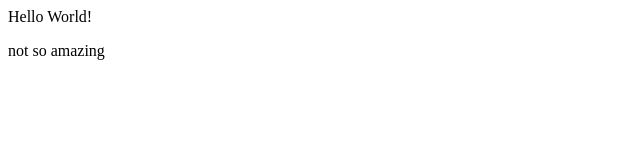
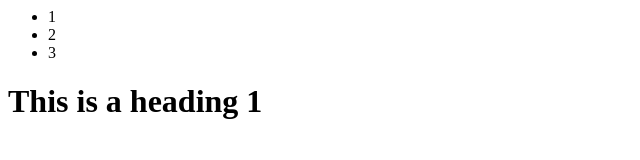
Before and after one commit to Nashit98/demo-repo, a plain HTML site: page index.html in a window 1280 px wide. Shown: the whole page, without its empty margins (0-640 px from the left). Drawn offline with Linux system fonts and the light colour scheme.

Commit message:
added html

```diff
--- a/index.html
+++ b/index.html
@@ -1,2 +1,15 @@
-<div>Hello World!</div>
-<p>not so amazing</p>
+<html lang="en">
+<head>
+    <meta charset="UTF-8">
+    <meta name="viewport" content="width=device-width, initial-scale=1.0">
+    <title>Testing Git</title>
+</head>
+<body>
+    <main>
+        <nav><ul><li>1</li>
+        <li>2</li>
+        <li>3</li></ul></nav>
+        <h1>This is a heading 1</h1>
+    </main>
+</body>
+</html>
```
